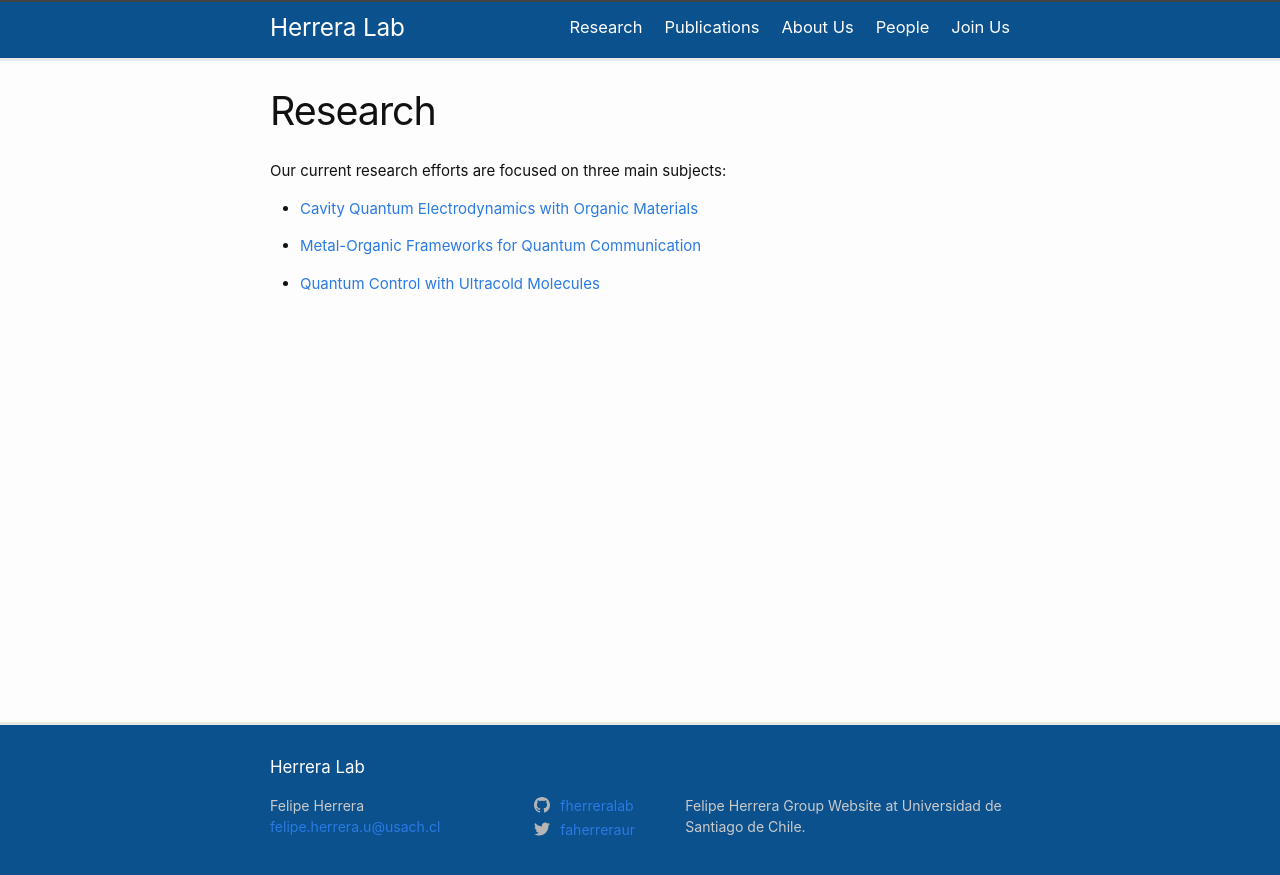
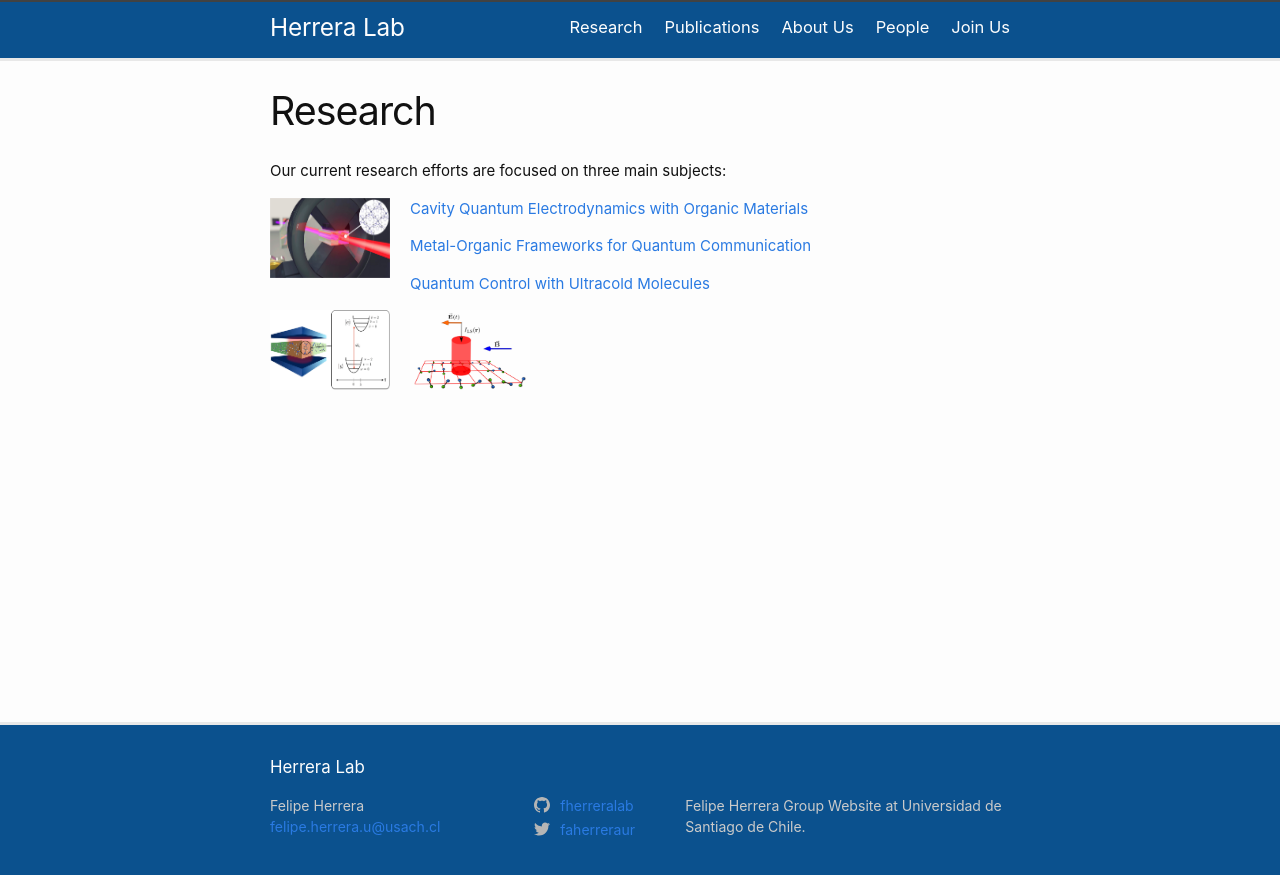
Before and after one commit to fherreralab/fherreralab.github.io, a Jekyll site: the page built from research-areas.md, in a window 1280 px wide. Shown: the top 875 px of the page. Built offline with Jekyll 4.4.1, drawn with Linux system fonts in a browser that asks for light colours.

Commit message:
updated research

```diff
--- a/_sass/minima/_base.scss
+++ b/_sass/minima/_base.scss
@@ -58,7 +58,6 @@ img {
   max-width: 100%;
   vertical-align: middle;
 }
-
 
 
 /**
--- a/_sass/minima/_layout.scss
+++ b/_sass/minima/_layout.scss
@@ -214,6 +214,12 @@
   @include relative-font-size(1.5);
 }
 
+.left-image {
+  float: left;
+  padding: 0 20px 20px 0;
+  width: 120px;
+  height: 80px;
+}
 
 
 /**
--- a/research-areas.md
+++ b/research-areas.md
@@ -7,11 +7,21 @@ permalink: /research-areas/
 
 Our current research efforts are focused on three main subjects:
 
-* [Cavity Quantum Electrodynamics with Organic Materials][organic-qed]
+<div markdown="1">
 
-* [Metal-Organic Frameworks for Quantum Communication][mof-nlo]
+![Metal-Organic Frameworks for Quantum Communication]({{ "/assets/img/mof-shg.jpeg" | absolute_url }} ){:class="left-image"}[Cavity Quantum Electrodynamics with Organic Materials][organic-qed]
+</div>
 
-* [Quantum Control with Ultracold Molecules][cold-molecules]
+[Metal-Organic Frameworks for Quantum Communication][mof-nlo]
+
+[Quantum Control with Ultracold Molecules][cold-molecules]
+
+
+![Cavity Quantum Electrodynamics with Organic Materials]({{ "/assets/img/displaced-potential-cavity.jpeg" | absolute_url }} ){:class="left-image"}
+
+
+![Quantum Control with Ultracold Molecules]({{ "/assets/img/driven-polar-molecules.jpeg" | absolute_url }} ){:class="left-image"}
+
 
 [organic-qed]: {{"/research/organic-qed/"| absolute_url}}
 [mof-nlo]: {{"/research/mof-nlo/"| absolute_url}}
```
Also changed, not shown: 3 other files.
